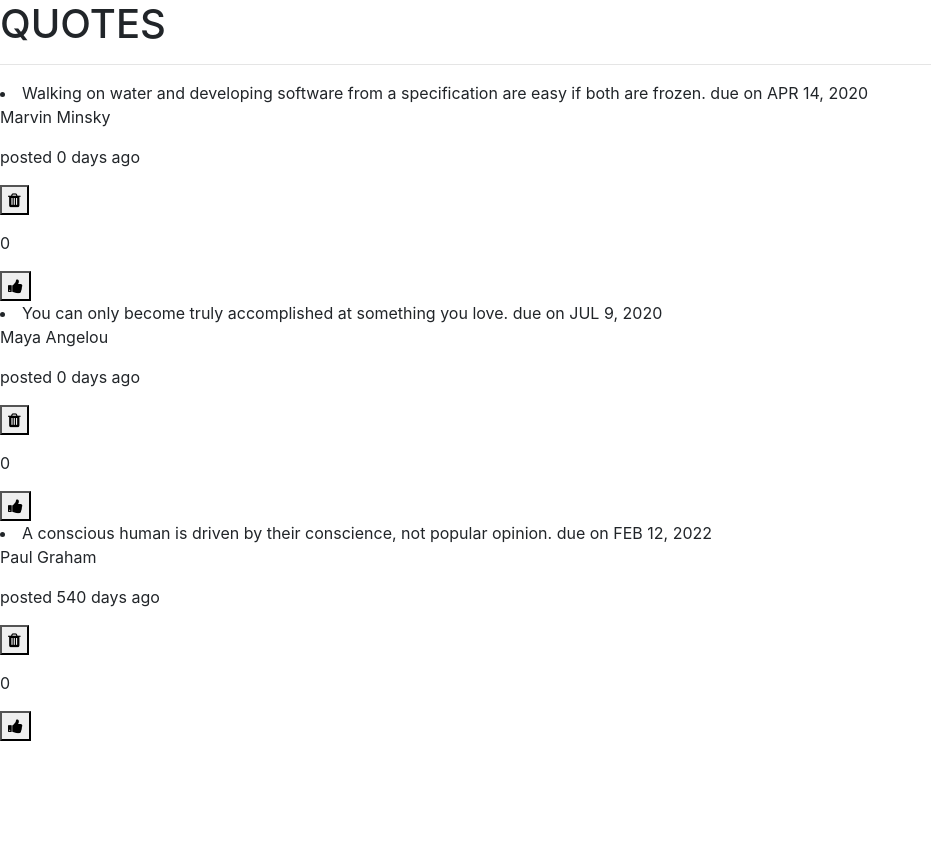
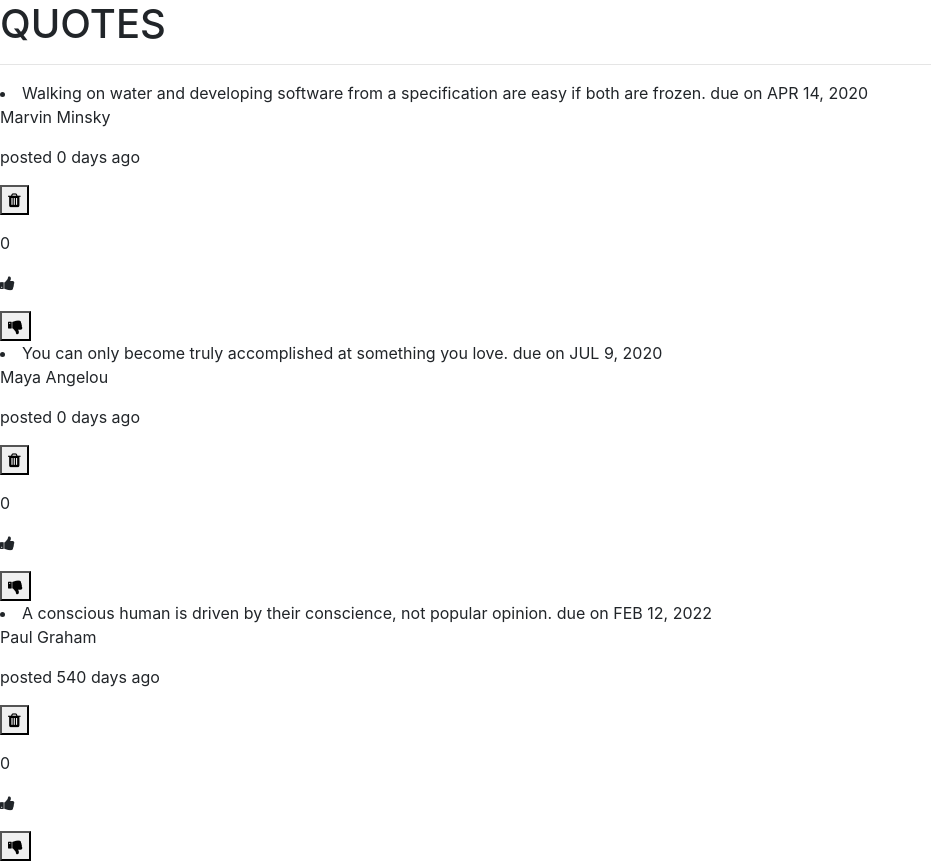
Before and after one commit to PerisOduol618/Quotes, an Angular app: page / in a window 1280 px wide. Shown: the whole page, without its empty margins (0-931 px from the left). Before the commit the page ends 800 px from the top, so only its background shows below. Built offline with nearby package versions, Linux system fonts and the light colour scheme.

Commit message:
add a downvote function

```diff
--- a/src/app/quote-detail/quote-detail.component.html
+++ b/src/app/quote-detail/quote-detail.component.html
@@ -3,7 +3,9 @@
 <button (click)= 'quoteDelete(true)'><i class="fa fa-trash"></i></button>
 <p>{{quote.poster}}</p>
 <p>{{upvotesNumber}}</p>
-<button (click) = 'upvote()'><i class="fa fa-thumbs-up"></i></button>
+<span (click) = 'upvote()'><i class="fa fa-thumbs-up"></i></span>
+<p>{{downvoteNumber}}</p>
+<button (click) = 'downvote()'><i class="fa fa-thumbs-down"></i></button>
 
 
 
```
